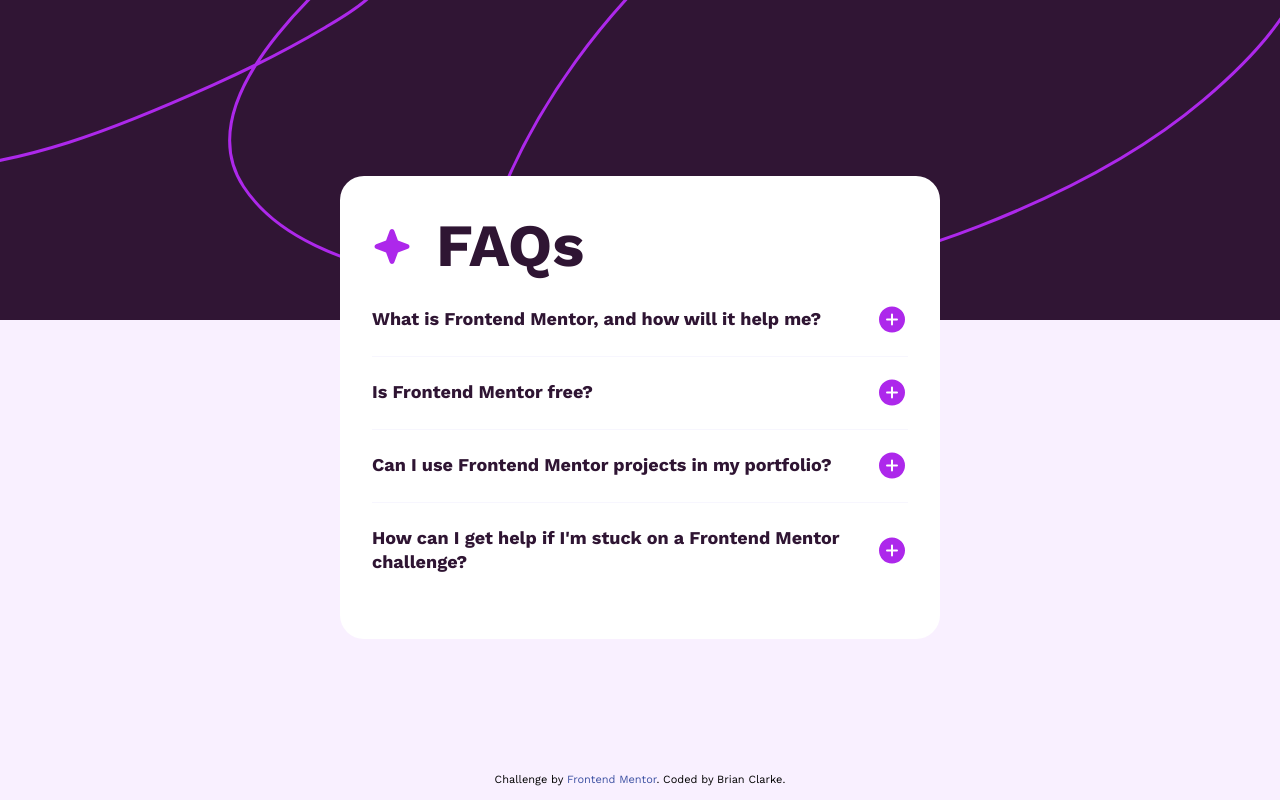
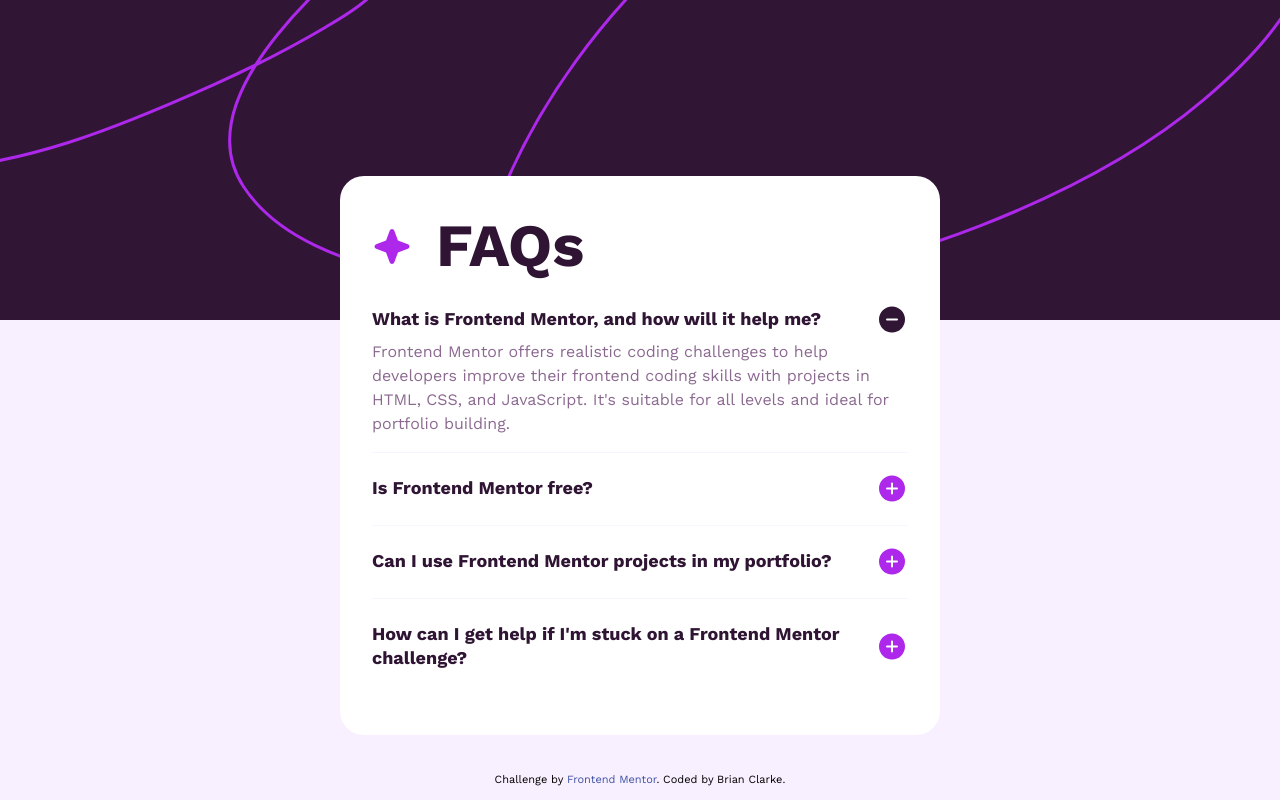
Before and after one commit to clarkeadg/fm-faq-accordion, a React (Vite) app: page / in a window 1280 px wide. Built offline with nearby package versions, Linux system fonts and the light colour scheme.

Commit message:
initial state

```diff
--- a/src/components/FAQ.tsx
+++ b/src/components/FAQ.tsx
@@ -7,7 +7,7 @@
         <div className="faq-title text-dark font-bold text-4xl md:text-6xl leading-tight mb-2 pl-14 md:pl-16">
           FAQs
         </div>
-        <Accordion title={"What is Frontend Mentor, and how will it help me?"}>
+        <Accordion title={"What is Frontend Mentor, and how will it help me?"} active={true}>
           <p className="text-light">
             Frontend Mentor offers realistic coding challenges to help developers improve their frontend coding skills with projects in HTML, CSS, and JavaScript. It's suitable for all levels and ideal for portfolio building.
           </p>
```
